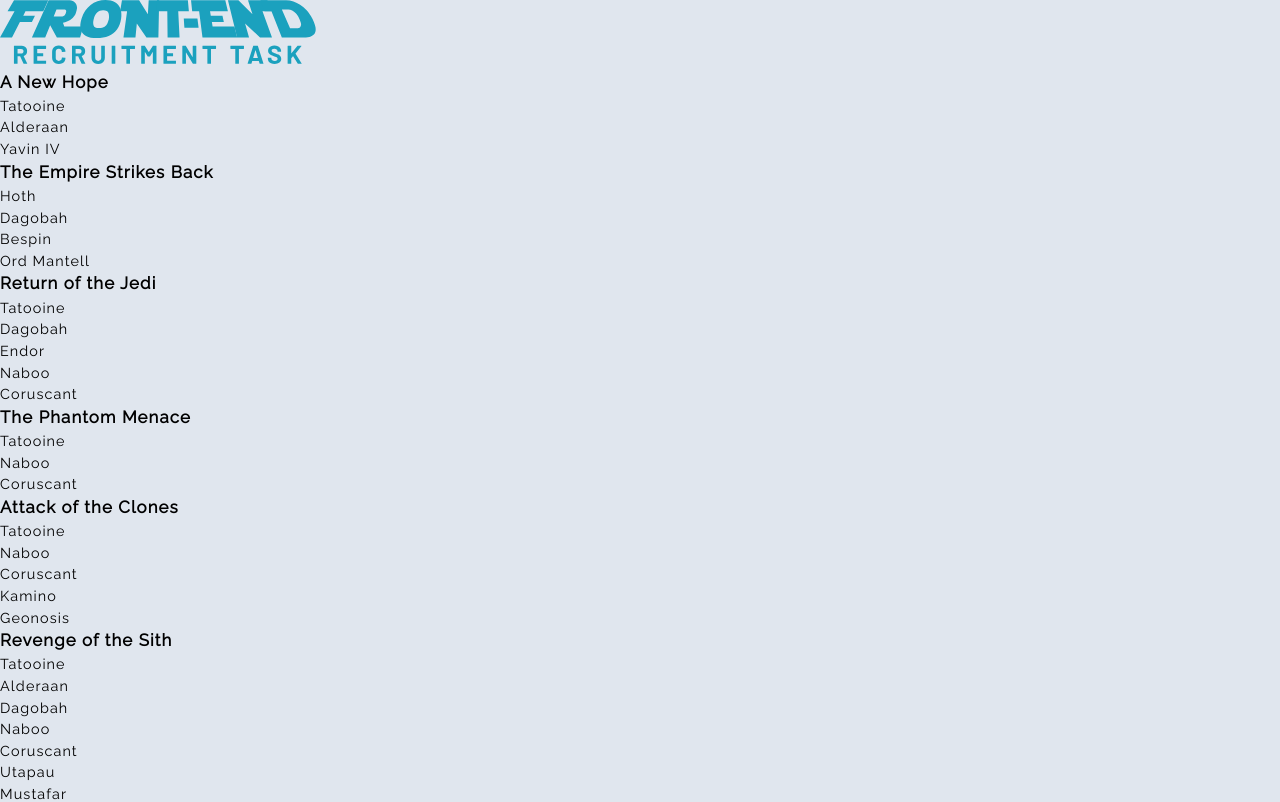
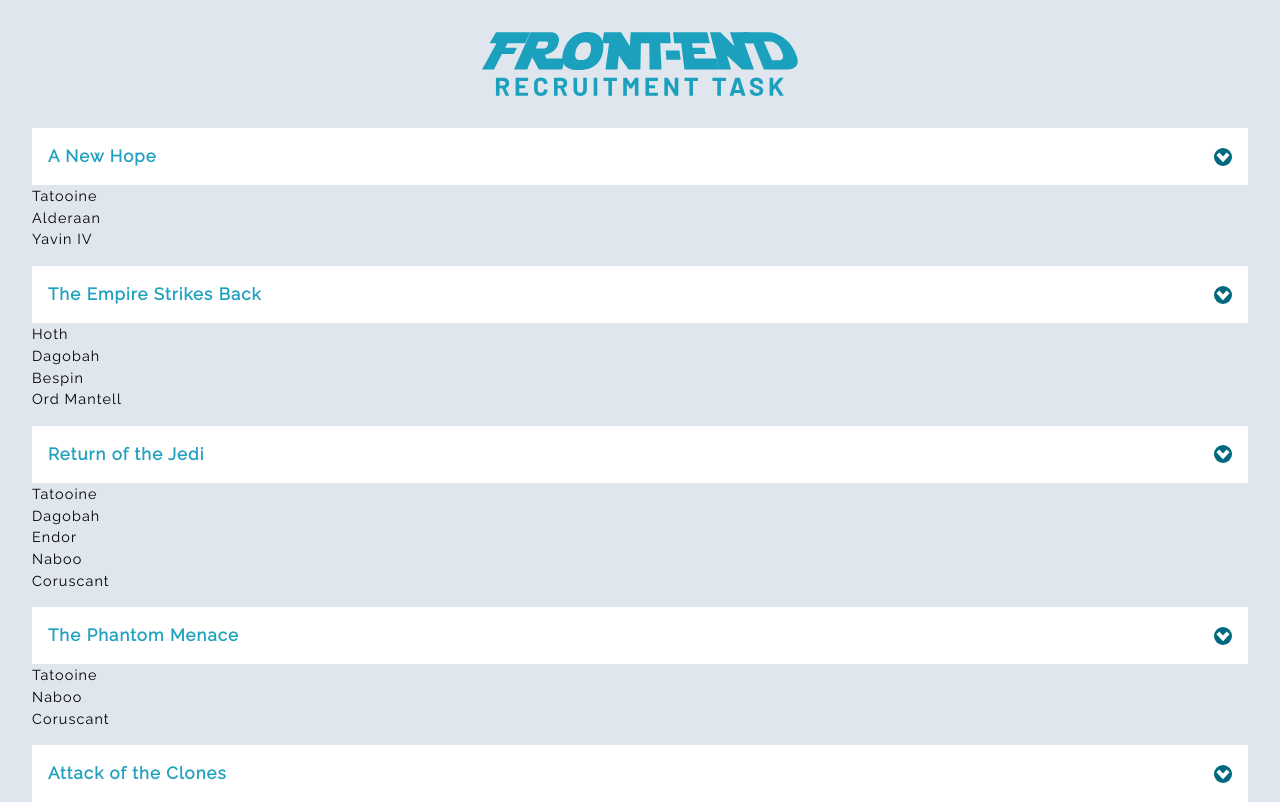
Before and after one commit to PatrykIwasieczko/Star-Wars-planets-encyclopedia, a React (Create React App) app: page / in a window 1280 px wide. Shown: the top 802 px of the page. Built offline with nearby package versions, Linux system fonts and the light colour scheme.

Commit message:
Add basic components styling

```diff
--- a/src/App.js
+++ b/src/App.js
@@ -1,10 +1,13 @@
+// React
 import React, { useEffect, useState } from "react";
+
+// Components
 import { DATA } from "./data";
 import { transformData } from "./utils";
 
 const App = () => {
-    const [planets, setPlanets] = useState(DATA.data.planets);
-    const [films, setFilms] = useState(DATA.data.films);
+    const [planets] = useState(DATA.data.planets);
+    const [films] = useState(DATA.data.films);
     const [transformedData, setTransformedData] = useState([]);
 
     useEffect(() => {
@@ -12,17 +15,27 @@ const App = () => {
     }, [films, planets]);
 
     return (
-        <div className="App">
-            <div>
+        <div className="app">
+            <div className="logo">
                 <img src="/images/LOGO.svg" alt="logo" />
             </div>
-            <div>
+            <div className="wrapper">
                 {transformedData.map((singleFilm) => (
-                    <div key={singleFilm.filmId}>
-                        <h3>{singleFilm.filmTitle}</h3>
+                    <div className="collapsible" key={singleFilm.filmId}>
+                        <div className="collapsible-header">
+                            <h3>{singleFilm.filmTitle}</h3>
+                            <img
+                                src="/images/ARROW OPEN.svg"
+                                alt="arrow open"
+                            />
+                        </div>
+
                         <ul>
                             {singleFilm.planetsInFilms.map((singlePlanet) => (
-                                <p key={singlePlanet.planetId}>
+                                <p
+                                    className="collapsible-text"
+                                    key={singlePlanet.planetId}
+                                >
                                     {singlePlanet.planetName}
                                 </p>
                             ))}
--- a/src/index.css
+++ b/src/index.css
@@ -11,3 +11,27 @@ body {
   letter-spacing: 1.1px;
   background-color: #e0e6ee;
 }
+
+.logo {
+  display: flex;
+  justify-content: center;
+  margin: 2rem 0;
+}
+
+.wrapper {
+  width: 95vw;
+  margin: 0 auto;
+}
+
+.collapsible {
+  margin: 1rem 0;
+}
+
+.collapsible-header {
+  display: flex;
+  justify-content: space-between;
+  align-items: center;
+  background-color: #fff;
+  padding: 1rem;
+  color: #20a1be;
+}
```
